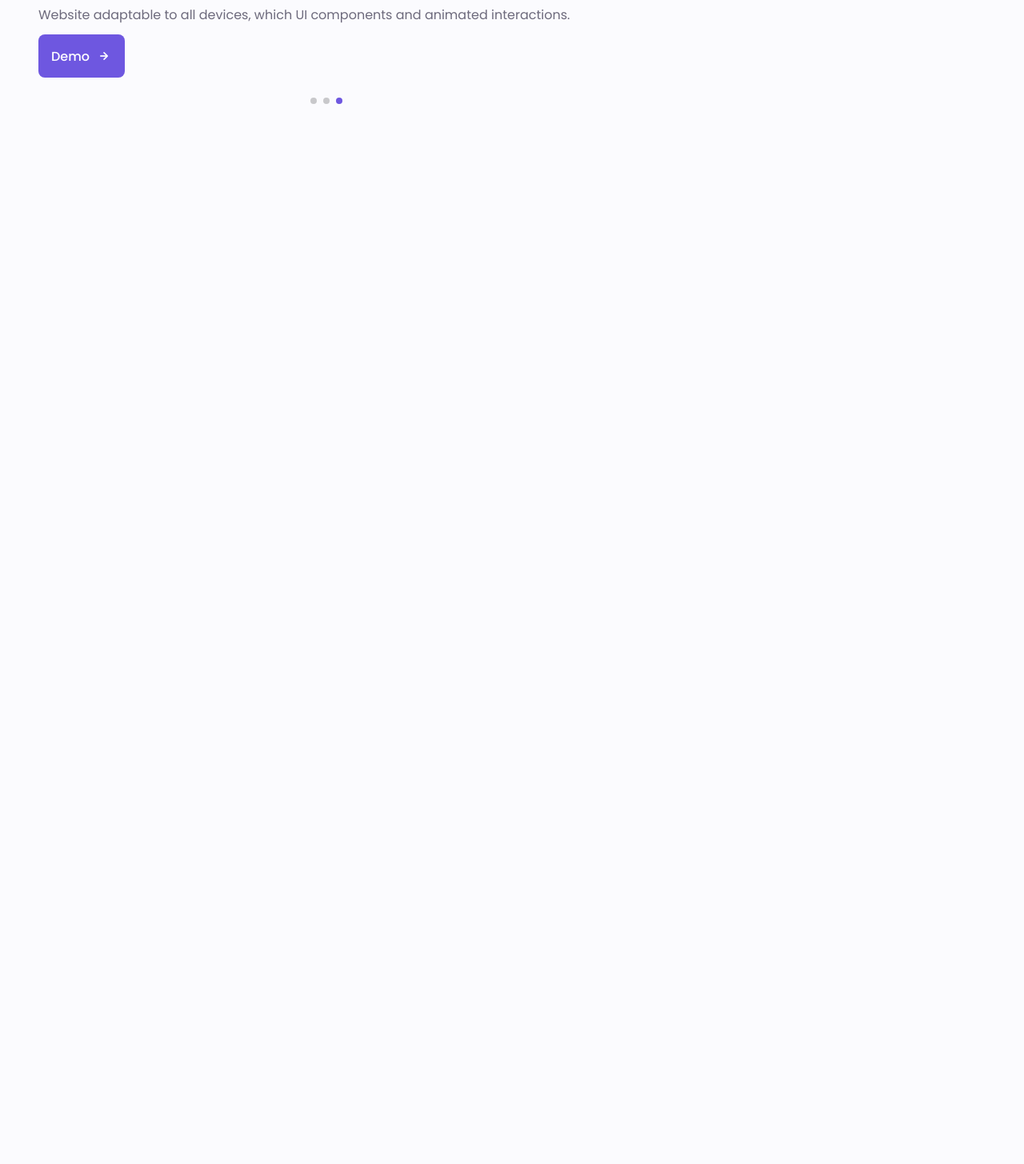
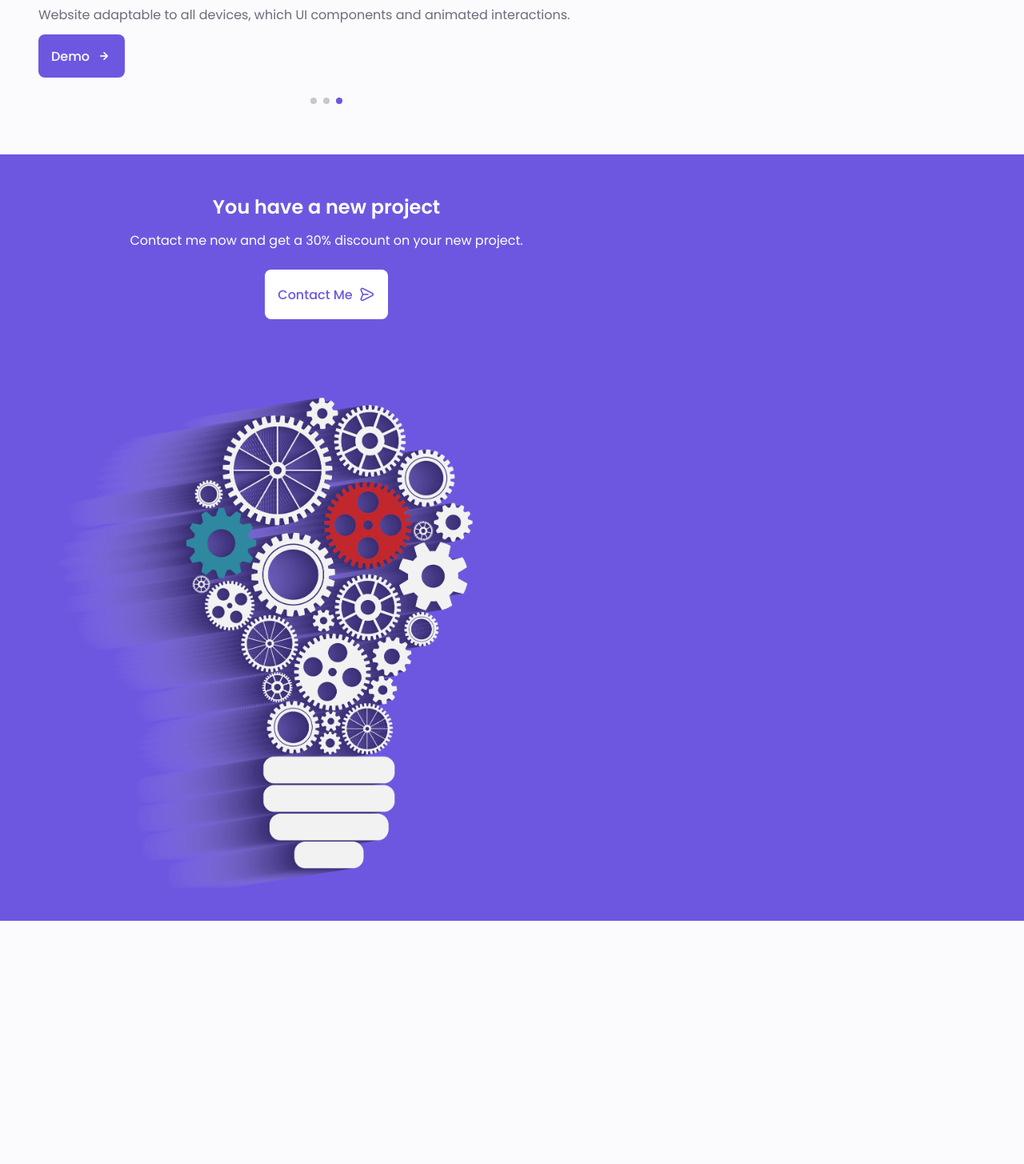
Before and after one commit to ashiqullahmg/portfolio, a PHP site: page / in a window 1280 px wide. Shown: the part 4094-5549 px from the top of the page at 80% size. Before the commit the page ends 4224 px from the top, so only its background shows below. Run offline with PHP 8.4, Linux system fonts and the light colour scheme.

Commit message:
Project request section is added and styled

```diff
--- a/assets/css/styles.css
+++ b/assets/css/styles.css
@@ -338,6 +338,15 @@ img{
     font-size: 1.25rem;
     margin-left: var(--mb-0-5);
     transition: .3s;
+}
+
+.button--white{
+    background-color: #FFF;
+    color: var(--first-color);
+}
+
+.button--white:hover{
+    background-color: #FFF;
 }
 
 .button--flex{
@@ -760,8 +769,32 @@ transform: translateX(.25rem);
 }
 
 /*==================== PROJECT IN MIND ====================*/
+.project{
+    text-align: center;
+}
 
+.project__bg{
+    background-color: var(--first-color-second);
+    padding-top: 3rem;
+}
 
+.project__title{
+    font-size: var(--h2-font-size);
+    margin-bottom: var(--mb-0-75);
+}
+
+.project__description{
+    margin-bottom: var(--mb-1-5);
+}
+
+.project__title,
+.project__description{
+    color: #FFF;
+}
+
+.project__img{
+    widows: 232px;
+}
 /*==================== TESTIMONIAL ====================*/
 
 
--- a/index.html
+++ b/index.html
@@ -721,7 +721,19 @@
 
             <!--==================== PROJECT IN MIND ====================-->
             <section class="project section">
-
+                <div class="project__bg">
+                    <div class="project__container container grid">
+                        <div class="project__data">
+                            <h2 class="project__title">You have a new project</h2>
+                            <p class="project__description">Contact me now and get a 30% discount on your new project.</p>
+                            <a href="#contact" class="button button--flex button--white">
+                            Contact Me
+                            <i class="uil uil-message project__icon button__icon"></i>
+                            </a>
+                        </div>
+                        <img src="assets/img/project.png" alt="" class="project__img">
+                    </div>
+                </div>
 
             </section>
 
```
Also changed, not shown: assets/img/project.png.
